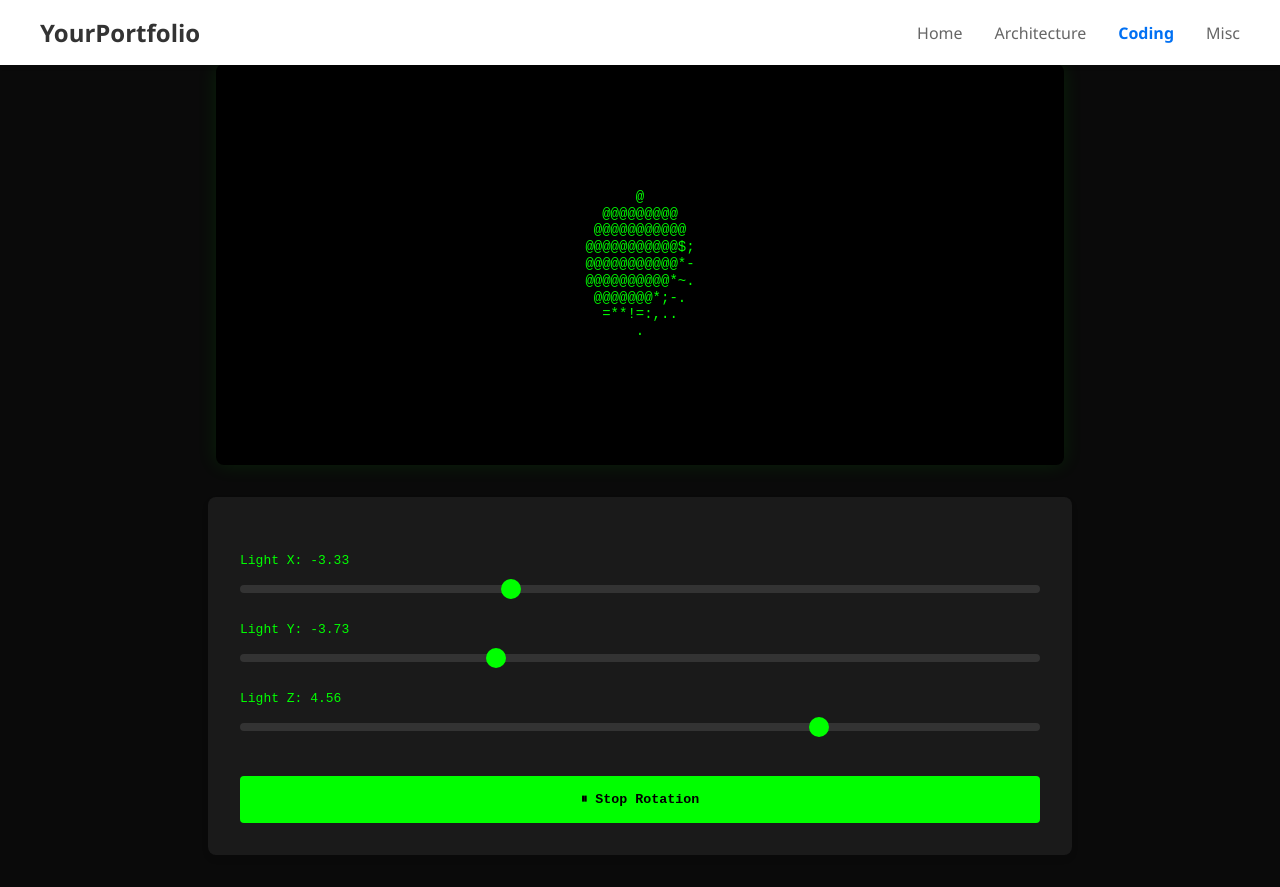
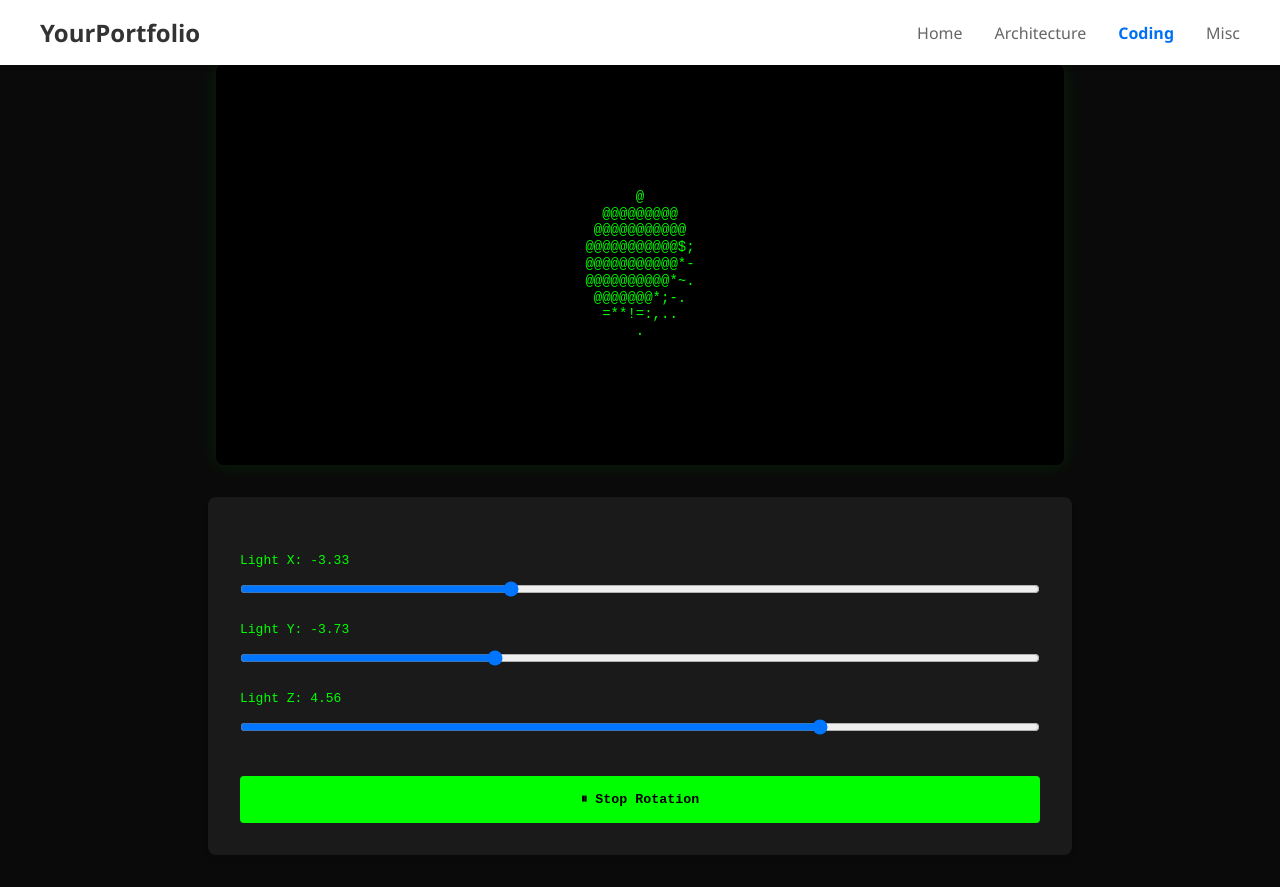
Before and after one commit to seven-leven/folio, a React (Create React App) app: page /coding/sphere in a window 1280 px wide. Built offline with nearby package versions, Linux system fonts and the light colour scheme.

Commit message:
updated css

```diff
--- a/src/components/Coding/SphereAnimation.module.css
+++ b/src/components/Coding/SphereAnimation.module.css
@@ -54,7 +54,6 @@
   background: #333;
   border-radius: 4px;
   outline: none;
-  -webkit-appearance: none;
 }
 
 .sliderGroup input[type="range"]::-webkit-slider-thumb {
```
